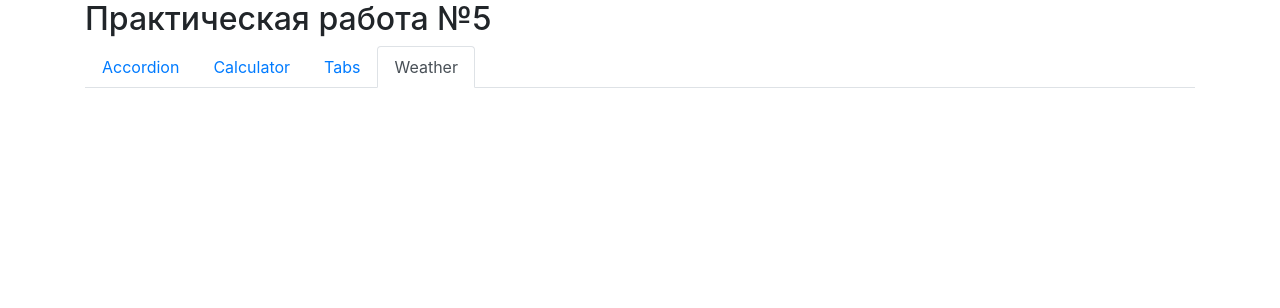
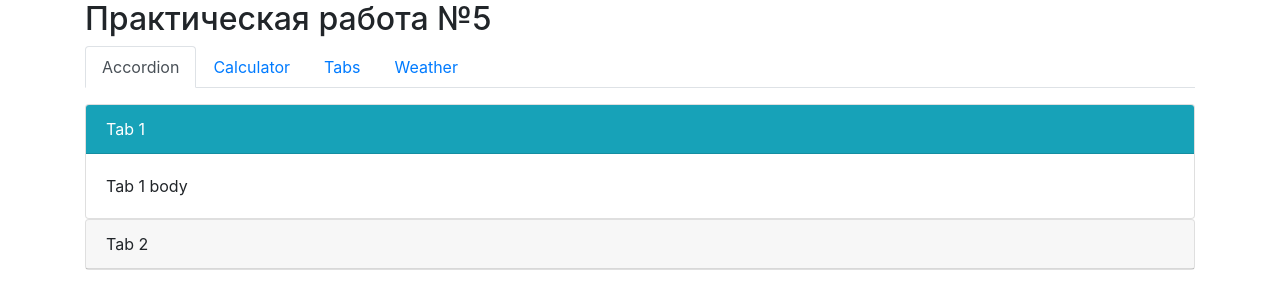
Before and after one commit to dshovchko/practice-5, a React app: page / in a window 1280 px wide. Built offline with nearby package versions, Linux system fonts and the light colour scheme.

Commit message:
small corrections-2

```diff
--- a/index.html
+++ b/index.html
@@ -27,7 +27,7 @@
     <div class="container">
         <ul class="nav nav-tabs mb-3" role="tablist">
             <li class="nav-item">
-                <a class="nav-link" data-toggle="tab" href="#task1" role="tab">Accordion</a>
+                <a class="nav-link active" data-toggle="tab" href="#task1" role="tab">Accordion</a>
             </li>
             <li class="nav-item">
                 <a class="nav-link" data-toggle="tab" href="#task2" role="tab">Calculator</a>
@@ -36,7 +36,7 @@
                 <a class="nav-link" data-toggle="tab" href="#task3" role="tab">Tabs</a>
             </li>
             <li class="nav-item">
-                <a class="nav-link active" data-toggle="tab" href="#task4" role="tab">Weather</a>
+                <a class="nav-link" data-toggle="tab" href="#task4" role="tab">Weather</a>
             </li>
         </ul>
 
--- a/src/task-4/index.js
+++ b/src/task-4/index.js
@@ -13,5 +13,5 @@ ReactDOM.render(
     <Provider store={store}>
         <Weather />
     </Provider>,
-    document.querySelector("#task5")
+    document.querySelector("#task4")
 );
```
